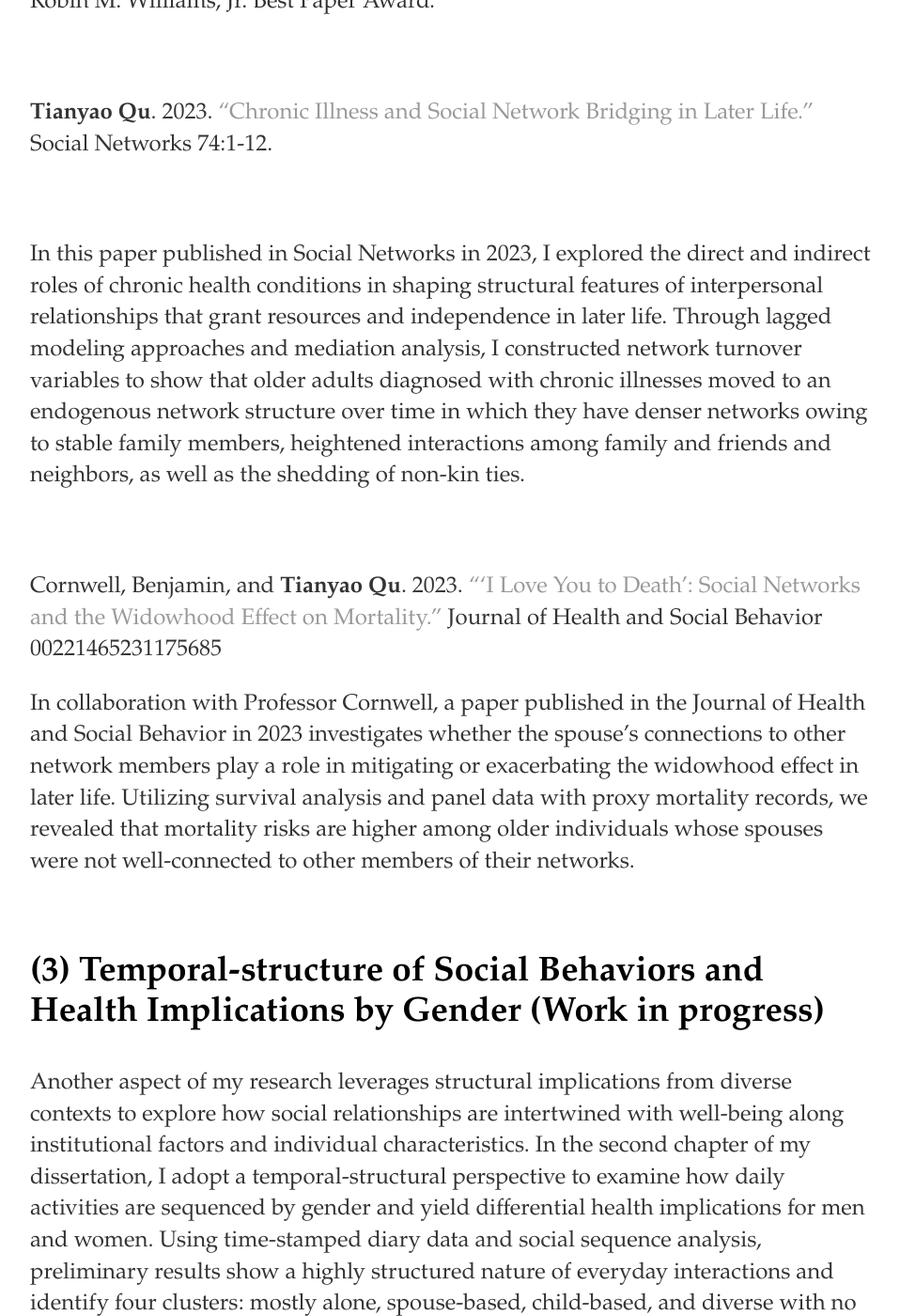
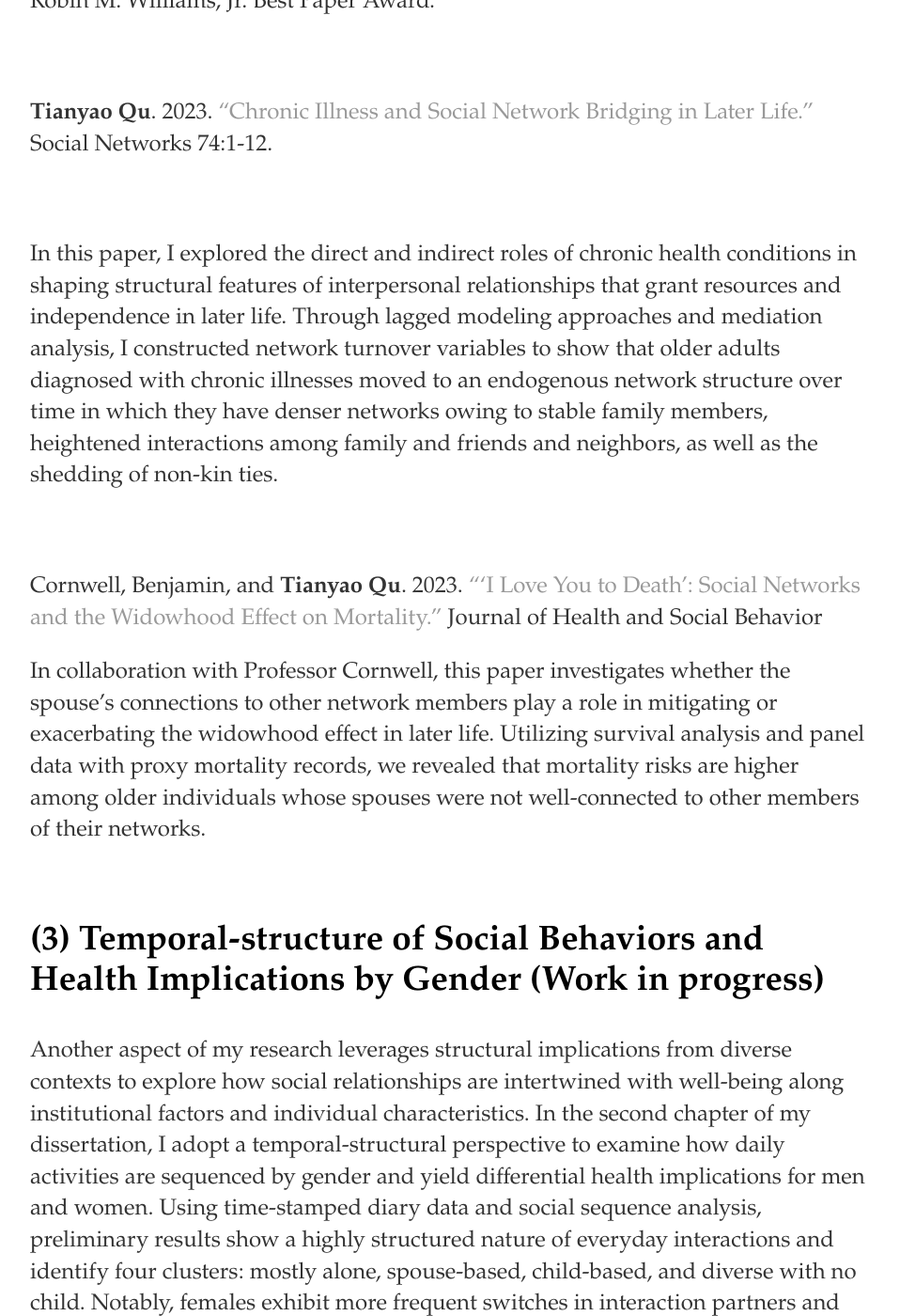
Before and after one commit to windyqu/windyqu.github.io, a Jekyll site: the page built from research/index.html, in a window 1280 px wide and 1400 px high, scrolled down 1066 px. Shown: the whole window at 94% size, without its empty margins (160-1118 px from the left). Built offline with Jekyll 4.4.1, drawn with Linux system fonts in a browser that asks for light colours; some of the changed text lies outside the part shown.

Commit message:
Update index.html

```diff
--- a/research/index.html
+++ b/research/index.html
@@ -28,16 +28,16 @@
 	</p>
 <br><br>
 	<p>
-In this paper published in Social Networks in 2023, I explored the direct and indirect roles of chronic health conditions in shaping structural features of interpersonal relationships that grant resources and independence in later life. Through lagged modeling approaches and mediation analysis, I constructed network turnover variables to show that older adults diagnosed with chronic illnesses moved to an endogenous network structure over time in which they have denser networks owing to stable family members, heightened interactions among family and friends and neighbors, as well as the shedding of non-kin ties.
+In this paper, I explored the direct and indirect roles of chronic health conditions in shaping structural features of interpersonal relationships that grant resources and independence in later life. Through lagged modeling approaches and mediation analysis, I constructed network turnover variables to show that older adults diagnosed with chronic illnesses moved to an endogenous network structure over time in which they have denser networks owing to stable family members, heightened interactions among family and friends and neighbors, as well as the shedding of non-kin ties.
 	</p>
 <br><be>
 <br><be>
 
 	<p>
-Cornwell, Benjamin, and <b>Tianyao Qu</b>. 2023. <a href="https://doi.org/10.1177/00221465231175685" target="_blank">“‘I Love You to Death’: Social Networks and the Widowhood Effect on Mortality.”</a> Journal of Health and Social Behavior 00221465231175685
+Cornwell, Benjamin, and <b>Tianyao Qu</b>. 2023. <a href="https://doi.org/10.1177/00221465231175685" target="_blank">“‘I Love You to Death’: Social Networks and the Widowhood Effect on Mortality.”</a> Journal of Health and Social Behavior
 	</p>
         <p>
-In collaboration with Professor Cornwell, a paper published in the Journal of Health and Social Behavior in 2023 investigates whether the spouse’s connections to other network members play a role in mitigating or exacerbating the widowhood effect in later life. Utilizing survival analysis and panel data with proxy mortality records, we revealed that mortality risks are higher among older individuals whose spouses were not well-connected to other members of their networks.
+In collaboration with Professor Cornwell, this paper investigates whether the spouse’s connections to other network members play a role in mitigating or exacerbating the widowhood effect in later life. Utilizing survival analysis and panel data with proxy mortality records, we revealed that mortality risks are higher among older individuals whose spouses were not well-connected to other members of their networks.
         </p>
 
   <br><be>
@@ -47,6 +47,12 @@
 Another aspect of my research leverages structural implications from diverse contexts to explore how social relationships are intertwined with well-being along institutional factors and individual characteristics.
 In the second chapter of my dissertation, I adopt a temporal-structural perspective to examine how daily activities are sequenced by gender and yield differential health implications for men and women. Using time-stamped diary data and social sequence analysis, preliminary results show a highly structured nature of everyday interactions and identify four clusters: mostly alone, spouse-based, child-based, and diverse with no child. Notably, females exhibit more frequent switches in interaction partners and report lower instantaneous enjoyment and average mental well-being compared to their male counterparts. This project aims to introduce a temporal dimension to understand the evolving gender disparity in the highly structured nature of everyday behavior and its differential impact on momentary well-being, potentially accumulating to influence long-term health outcomes.
  </p>
+	<p>
+	Tianyao Qu. “Digital Use and Social Structure of Everyday Social Interactions.” In progress.
+	</p>
+	<p>
+	Tianyao Qu. “Social Sequence of Everyday Social Interactions and Daily Well-being.” In progress.
+	</p>
 <br><be>
 <br><be>
 		<h3> (3) Relational Work in the Chinese live-streaming Industry (Work in progress) </h3>
@@ -54,6 +60,8 @@
   I developed an “earmark of emotions” framework conceptualizing (male) patron’s virtual gifting to live streamers as a way of acquiring virtual intimacy. Using mixed methods, I argue that patrons’ gender positions, intertwined with other socioeconomic factors, shape their emotional needs. These needs are monetized through gifting to live streamers, encompassing aspirations for elevated social status, masculinity ideals, identity recognition, companionship, and romantic fantasies. This project provides an economic lens to comprehend the growing use of communication technology in shaping gendered digitized intimacy due to the lack of connectedness amid the escalating complexity of relationship structures and mental health issues in East Asia.
   </p>
 
+
+<br><be>
   <h3> Other Publications</h3>
 
 
@@ -65,13 +73,11 @@
 	<p>
 		Si Min Dai, <b>Tianyao Qu</b>, Zicheng Du. 2017. <a href="http://www.cqvip.com/qk/81600x/201703/672378123.html" target="_blank">“Metaphor of Nationwide Online Live Show: Attempt of Youth to Reconstruct Community from Postmodern Perspective.”</a> Youth Exploration 3:5-15.
 	</p>
-  <br><br>
+  <br><be>
+
   <h3>Works in Progress</h3>
 	<p>
-		<b>Tianyao Qu</b>. “A Bridge Too Far? Social Network Structure as a Factor in Depression in Later Life.” Under review at Society and Mental Health.
-	</p>
-	<p>
-		Benjamin Cornwell, <b>Tianyao Qu</b>, Erin York Cornwell. “Social Connectedness of Older Adults During the COVID-19 Pandemic.” Under review at Journals of Gerontology: Social Sciences.
+		Benjamin Cornwell, <b>Tianyao Qu</b>, Erin York Cornwell. “Social Connectedness of Older Adults During the COVID-19 Pandemic.”
 	</p>
 	<p>
 		<b>Tianyao Qu</b>. “Earmarking of Emotions: Relational Gifting in Chinese Live-streaming Industry.” In progress.
```
